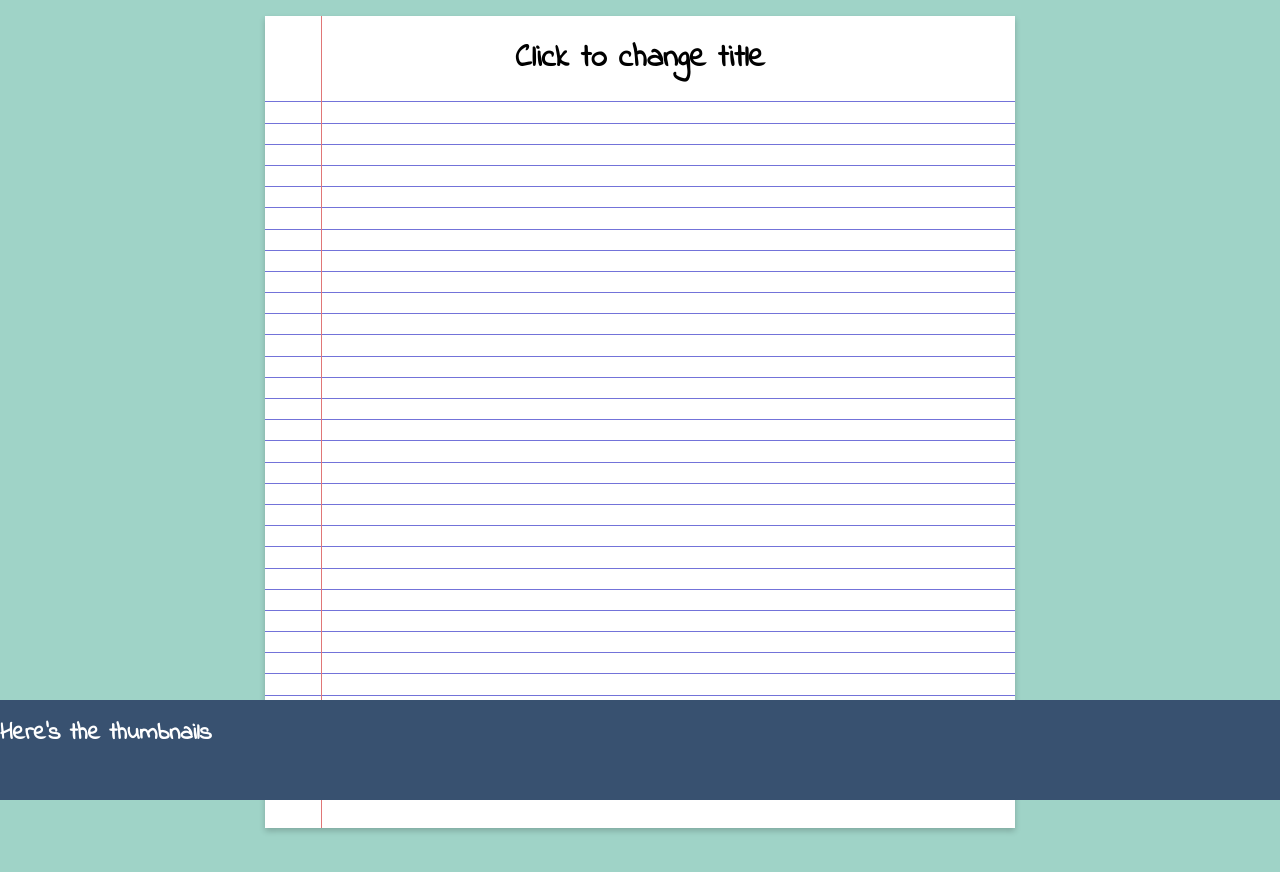
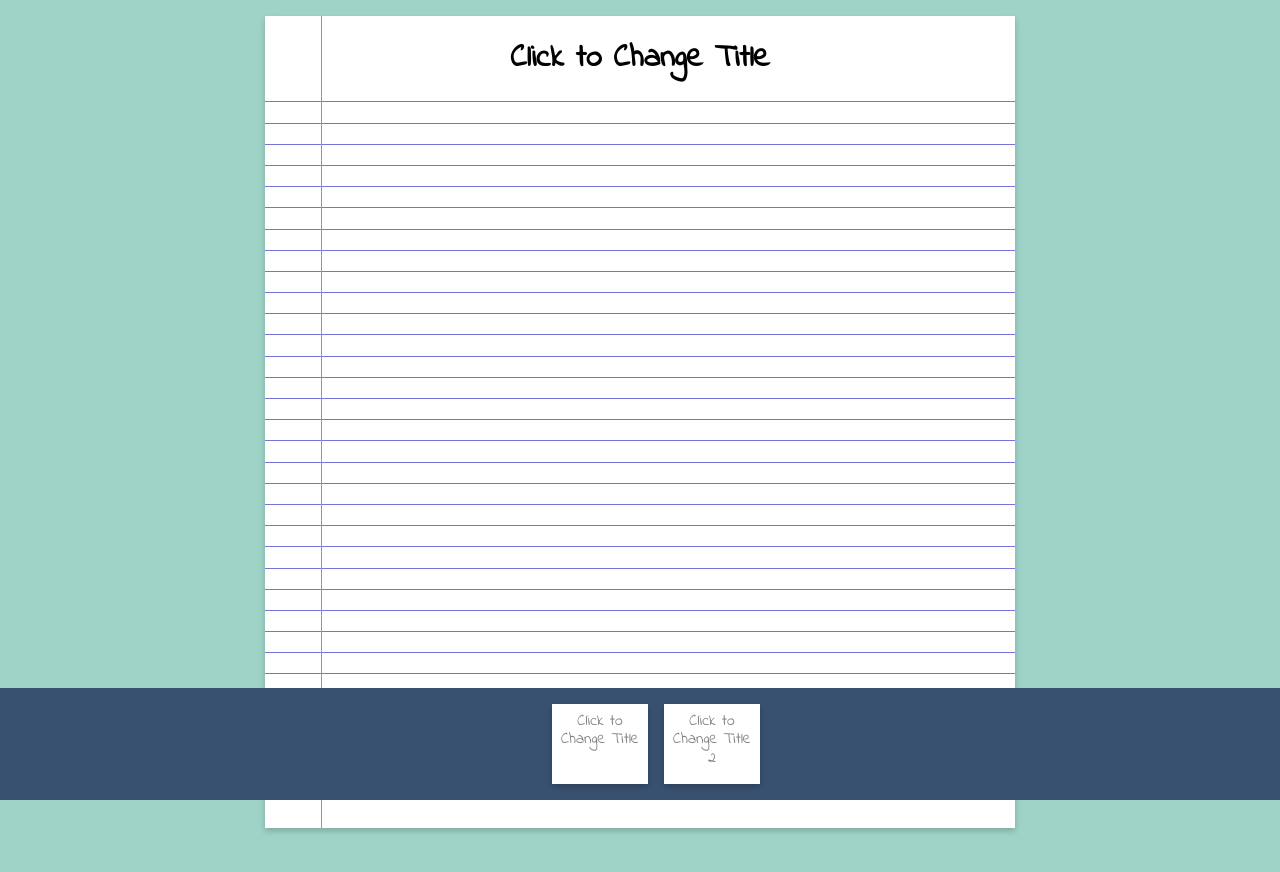
Before and after one commit to larry-lw-chan/notepad, a React (Vite) app: page / in a window 1280 px wide. Shown: the top 872 px of the page. Built offline with nearby package versions, Linux system fonts and the light colour scheme.

Commit message:
Got basic notepad going

```diff
--- a/src/assets/global.css
+++ b/src/assets/global.css
@@ -8,6 +8,7 @@
 :root {
   --primary-blue: hsl(240, 57%, 65%);
   --light-blue: hsl(240, 57%, 80%);
+  --lightest-blue: hsl(240, 57%, 90%);
 
   --css-palette-one: #ececec;
   --css-palette-two: #9fd3c7;
@@ -19,4 +20,5 @@ body {
   background-color: var(--css-palette-two);
   font-family: "Indie Flower", cursive;
   padding-top: 1rem;
+  box-sizing: border-box;
 }
--- a/src/components/Notepad.tsx
+++ b/src/components/Notepad.tsx
@@ -5,19 +5,30 @@ import Page from "./Page";
 import Thumbnails from "./Thumbnails";
 import { IPage } from "../Interface";
 
-const initial: IPage = {
-  title: "Click to Change Title",
-  content: [],
-};
+const initial: IPage[] = [
+  {
+    title: "Click to Change Title",
+    content: [],
+  },
+  {
+    title: "Click to Change Title 2",
+    content: [],
+  },
+];
 
 function Notepad() {
   // Future function - Notepad can contain many pages, each with it's own state data
-  const [pages, setPages] = React.useState([initial]);
+  const [pages, setPages] = React.useState(initial);
   const [currentPage, setCurrentPage] = React.useState(0);
+
+  // Derived State
+  const page = pages.filter((page, index) => {
+    if (index === currentPage) return page;
+  })[0];
 
   return (
     <div className={styles.notepad}>
-      <Page />
+      <Page page={page} key={currentPage} />
       <Thumbnails pages={pages} setCurrentPage={setCurrentPage} />
     </div>
   );
--- a/src/components/Page.tsx
+++ b/src/components/Page.tsx
@@ -2,13 +2,18 @@ import React from "react";
 import styles from "./Page.module.css";
 import Title from "./Title";
 import GridList from "./GridList";
+import { IPage } from "../Interface";
 
-function Page() {
+interface PageProp {
+  page: IPage;
+}
+
+function Page({ page }: PageProp) {
   return (
     <main className={styles.page}>
       <div className={styles.sidebar}></div>
       <div>
-        <Title />
+        <Title text={page.title} />
         <GridList />
       </div>
       <div className={styles.bottom}></div>
--- a/src/components/Thumbnails.module.css
+++ b/src/components/Thumbnails.module.css
@@ -1,9 +1,29 @@
 .thumbnails {
   width: 100%;
-  height: 100px;
+  height: 5rem;
   background: var(--css-palette-three);
   position: fixed;
   bottom: 0;
   color: white;
   border-top: 1px solid rgba(75, 75, 75, 1) 50%;
+  display: flex;
+  justify-content: center;
+  gap: 1rem;
+  padding: 1rem;
 }
+
+.thumbnail {
+  background-color: white;
+  box-shadow: 0 3px 6px rgba(0, 0, 0, 0.2);
+  color: grey;
+  font-size: 1rem;
+  width: 5rem;
+  text-align: center;
+  padding: 0.5rem;
+}
+
+.thumbnail:hover {
+  background-color: var(--light-blue);
+  box-shadow: 0 3px 6px rgba(151, 64, 64, 0.2);
+  color: white;
+}
--- a/src/components/Thumbnails.tsx
+++ b/src/components/Thumbnails.tsx
@@ -4,13 +4,23 @@ import { IPage } from "../Interface";
 
 interface ThumbnailsProp {
   pages: IPage[];
-  setCurrentPages: React.Dispatch<React.SetStateAction<number>>;
+  setCurrentPage: React.Dispatch<React.SetStateAction<number>>;
 }
 
 function Thumbnails({ pages, setCurrentPage }: ThumbnailsProp) {
   return (
     <nav className={styles.thumbnails}>
-      <h2>Here's the thumbnails</h2>
+      {pages.map((page, i) => {
+        return (
+          <div
+            className={styles.thumbnail}
+            key={i}
+            onClick={() => setCurrentPage(i)}
+          >
+            {page.title}
+          </div>
+        );
+      })}
     </nav>
   );
 }
--- a/src/components/Title.tsx
+++ b/src/components/Title.tsx
@@ -2,11 +2,15 @@ import React from "react";
 import styles from "./Title.module.css";
 import useNoteContext from "../context/NoteContext";
 
-function Title() {
+interface TitleProp {
+  text: string;
+}
+
+function Title({ text }: TitleProp) {
   // Global State
   const { isEditting, setIsEditting } = useNoteContext();
   // Local State
-  const [title, setTitle] = React.useState("Click to change title");
+  const [title, setTitle] = React.useState(text);
   const [editTitle, setEditTitle] = React.useState(false);
   const headerRef = React.useRef<HTMLElement>(null);
 
```
